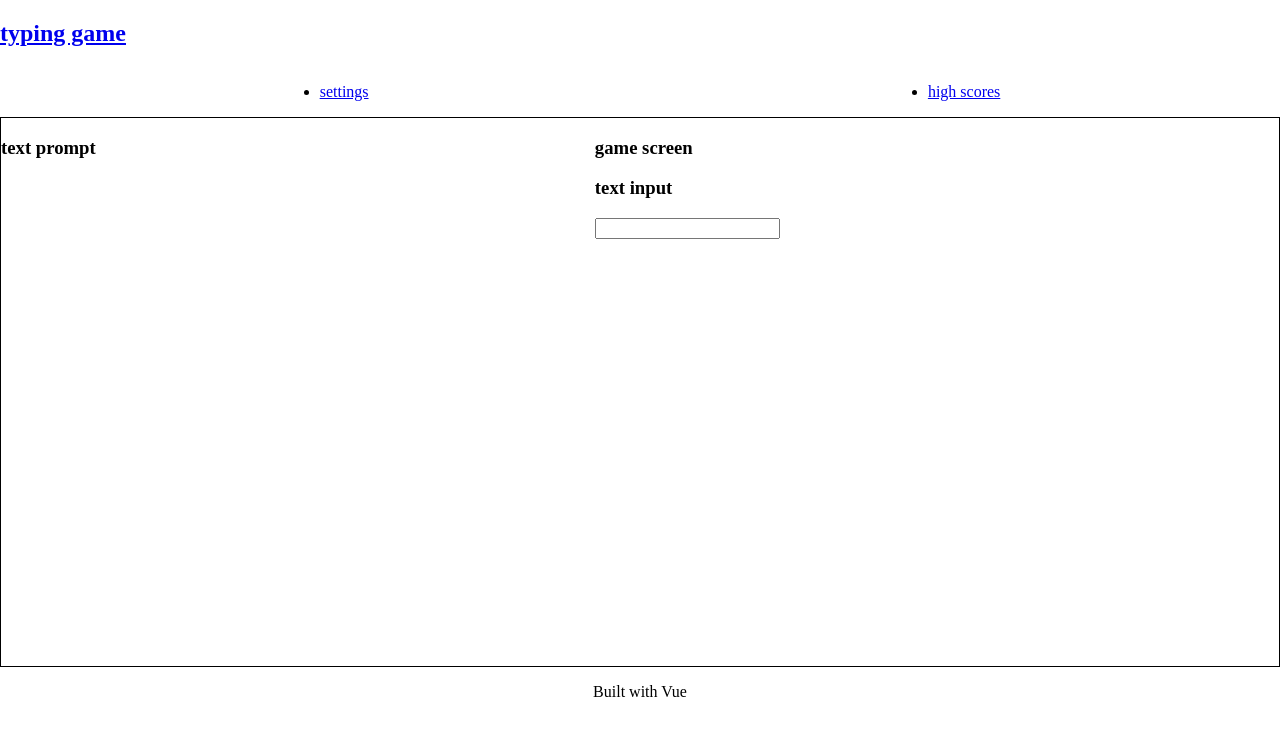
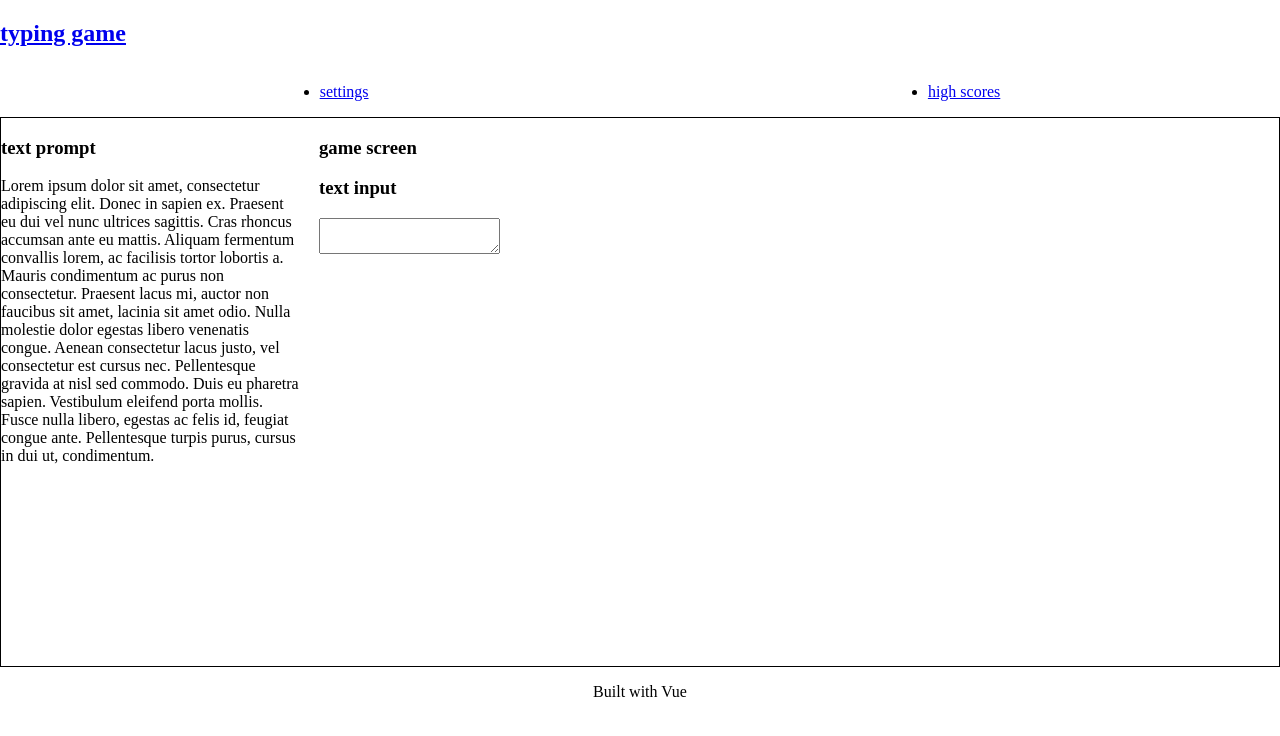
Before and after one commit to p-adams/typing-game, a Vue app: page /#/ in a window 1280 px wide. Shown: the top 736 px of the page. Built offline with nearby package versions, Linux system fonts and the light colour scheme.

Commit message:
set example text prompt

```diff
--- a/src/components/TextInput.vue
+++ b/src/components/TextInput.vue
@@ -8,7 +8,7 @@ const input = ref("");
     <section>
       <h3>text input</h3>
       <div class="input-wrapper">
-        <input @input="(e) => $emit('get-input', e)" />
+        <textarea @input="(e) => $emit('get-input', e)"></textarea>
       </div>
     </section>
   </article>
--- a/src/components/TextPrompt.vue
+++ b/src/components/TextPrompt.vue
@@ -1,8 +1,12 @@
-<script setup></script>
+<script setup>
+const text =
+  "Lorem ipsum dolor sit amet, consectetur adipiscing elit. Donec in sapien ex. Praesent eu dui vel nunc ultrices sagittis. Cras rhoncus accumsan ante eu mattis. Aliquam fermentum convallis lorem, ac facilisis tortor lobortis a. Mauris condimentum ac purus non consectetur. Praesent lacus mi, auctor non faucibus sit amet, lacinia sit amet odio. Nulla molestie dolor egestas libero venenatis congue. Aenean consectetur lacus justo, vel consectetur est cursus nec. Pellentesque gravida at nisl sed commodo. Duis eu pharetra sapien. Vestibulum eleifend porta mollis. Fusce nulla libero, egestas ac felis id, feugiat congue ante. Pellentesque turpis purus, cursus in dui ut, condimentum. ";
+</script>
 <template>
   <article>
     <section>
       <h3>text prompt</h3>
+      <p><slot :text="text" /></p>
     </section>
   </article>
 </template>
--- a/src/route/views/HomeView.vue
+++ b/src/route/views/HomeView.vue
@@ -3,8 +3,10 @@ import TextPrompt from "../../components/TextPrompt.vue";
 import GameScreen from "../../components/GameScreen.vue";
 import TextInput from "../../components/TextInput.vue";
 import { ref } from "vue";
-
 const input = ref("");
+function track(text) {
+  return text;
+}
 </script>
 <template>
   <article class="home-wrapper">
@@ -14,16 +16,20 @@ const input = ref("");
       <TextInput @get-input="(e) => (input = e.target.value)" />
     </article>
     <aside class="text-prompt-wrapper">
-      <TextPrompt />
+      <TextPrompt v-slot="props">
+        {{ track(props.text) }}
+      </TextPrompt>
     </aside>
   </article>
 </template>
 <style scoped>
 .home-wrapper {
   display: grid;
+  grid-template-columns: 300px 1fr;
   grid-template-areas:
     "prompt game"
     "prompt game";
+  gap: 18px;
 }
 .game-wrapper {
   grid-area: game;
```
